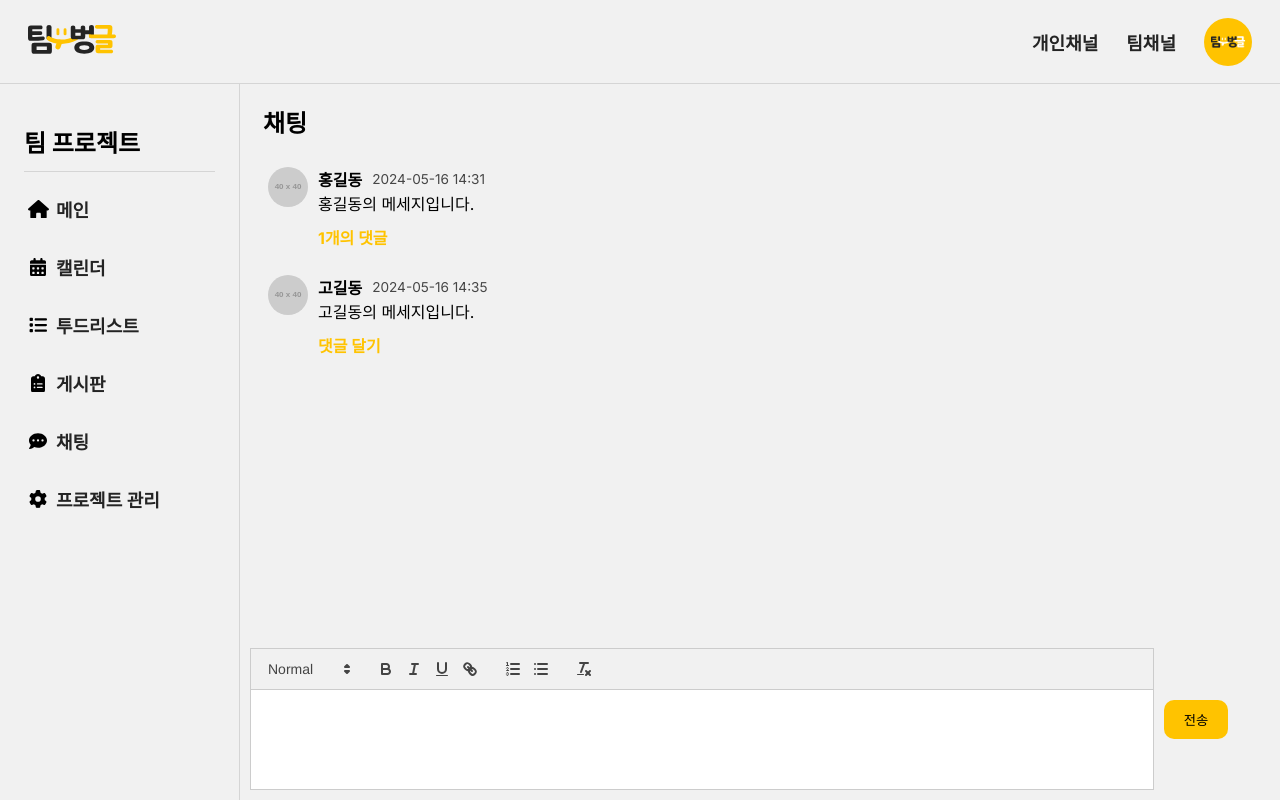
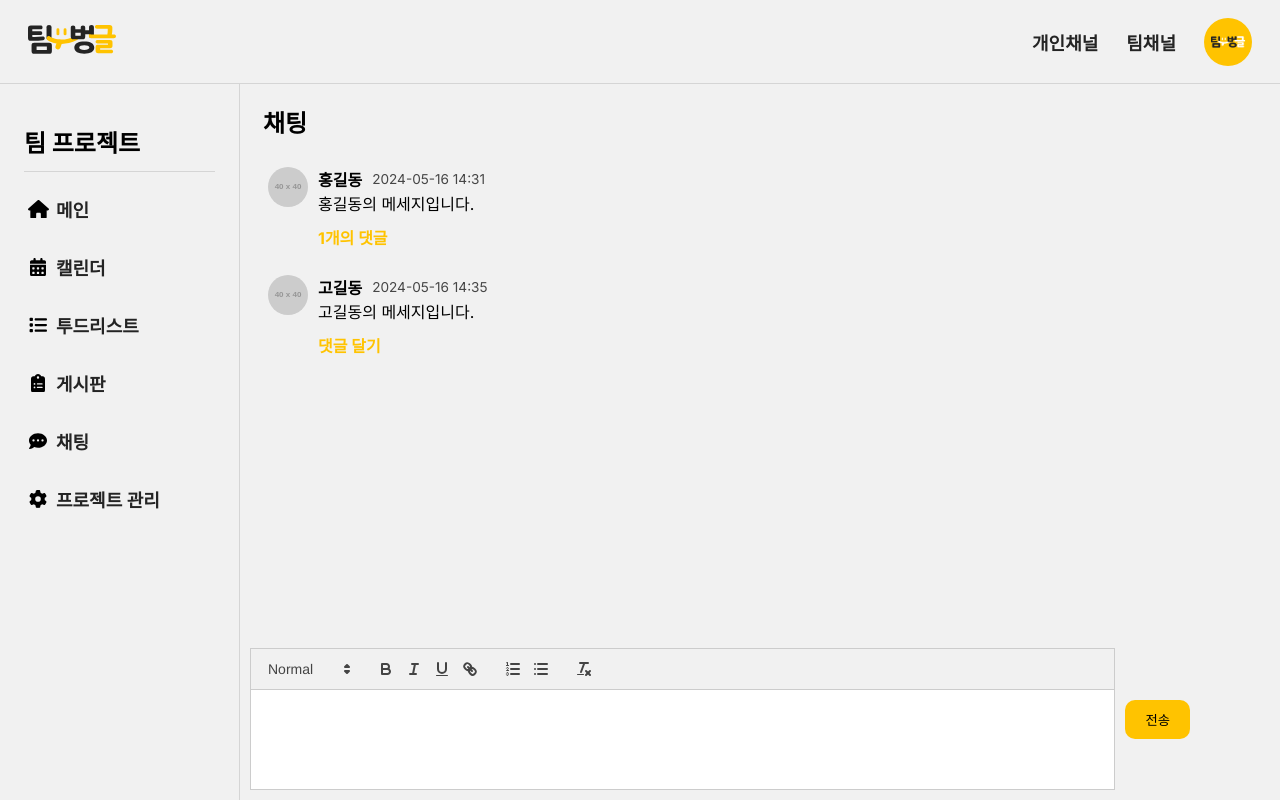
Before and after one commit to kimsudang/passion-mansour-teambeam-frontend, a Next.js app in the folder teambeam/: page /teamPage/teamChatting in a window 1280 px wide. Built offline with nearby package versions, Linux system fonts and the light colour scheme; a web font is replaced by a local one.

Commit message:
Design: Chatting 페이지 messageInput필드 간격조정 #2

```diff
--- a/teambeam/app/teamPage/teamChatting/styles/main.scss
+++ b/teambeam/app/teamPage/teamChatting/styles/main.scss
@@ -49,7 +49,7 @@ html {
   position: fixed;
   bottom: 0;
   left: 0;
-  width: 78%;
+  width: 75%;
   box-sizing: border-box;
   margin-left: 240px;
 
```
